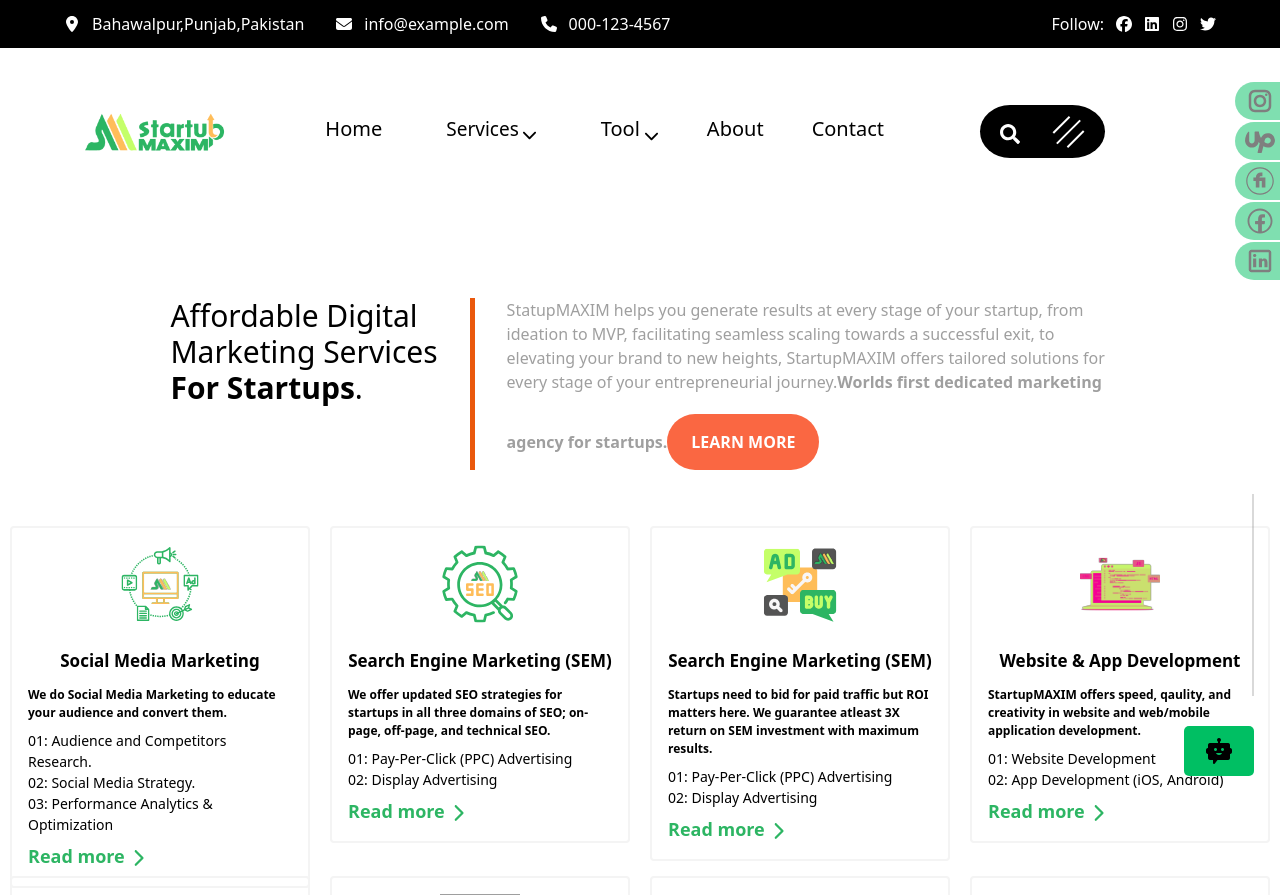
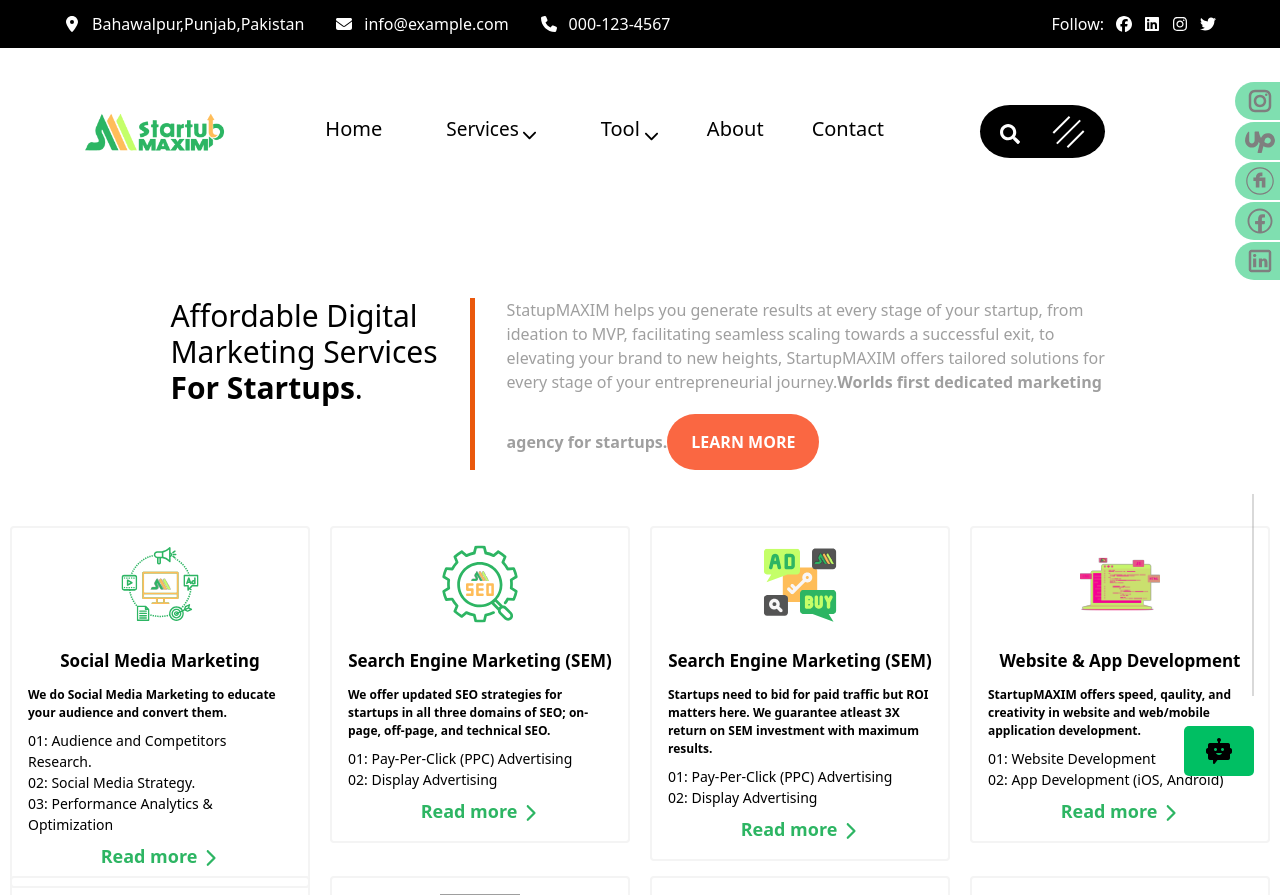
Before and after one commit to mhmAdmin1122/startupMAXIM, a Next.js app: page / in a window 1280 px wide. Shown: the top 895 px of the page. Built offline with nearby package versions, Linux system fonts and the light colour scheme; grey boxes are pictures that could not be loaded.

Commit message:
latest update

```diff
--- a/pages/Components/S/ServiceCard.tsx
+++ b/pages/Components/S/ServiceCard.tsx
@@ -27,7 +27,7 @@ const Card = ({imageUrl, title, altText, para, startinglist, startinglist2, star
         <p className="text-[14px] text-left">{startinglist3}</p>
        </div>
         {!expanded && (
-          <div className="flex gap-1 items-center">
+          <div className="flex gap-1 justify-center items-center">
             <><button className="readmorebtn" onClick={toggleExpanded}>
             Read more
           </button>
@@ -43,7 +43,7 @@ const Card = ({imageUrl, title, altText, para, startinglist, startinglist2, star
           <p className="text-[14px] text-left">{endinglist4}</p>
           <p className="text-[14px] text-left">{endinglist5}</p>
           </div>
-          <div className="flex gap-1">
+          <div className="flex gap-1 justify-center items-center">
             <><button className="readmorebtn" onClick={toggleExpanded}>
             Read more
           </button>
```
